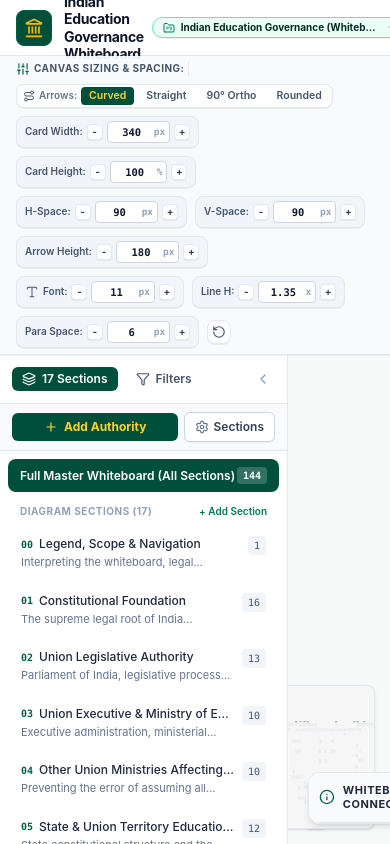
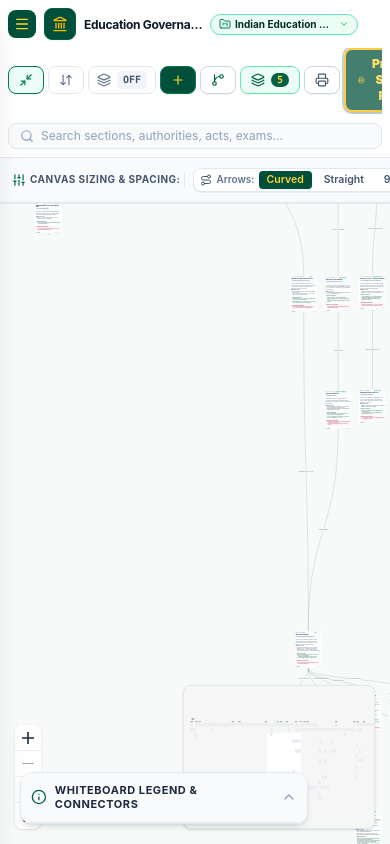
Before and after one commit to StavanSheth/Whiteboard, a React (Vite) app: page / in a window 390 px wide. Built offline with nearby package versions, Linux system fonts and the light colour scheme.

Commit message:
feat(responsive): add mobile-first responsive percentage drawer, dynamic node bounds, and touch-scroll controls

```diff
--- a/src/components/canvas/CustomAuthorityNode.tsx
+++ b/src/components/canvas/CustomAuthorityNode.tsx
@@ -95,6 +95,7 @@ export const CustomAuthorityNode = memo(({ data, selected }: { data: EducationNo
       }`}
       style={{
         width: `${width}px`,
+        maxWidth: '92vw',
         fontSize: `${fontSizePx}px`,
         lineHeight: lineHeightMult
       }}
--- a/src/components/canvas/CustomSectionNode.tsx
+++ b/src/components/canvas/CustomSectionNode.tsx
@@ -31,10 +31,10 @@ export const CustomSectionNode = memo(({ data, selected }: { data: EducationNode
     <div
       className={`relative rounded-xl border transition-all duration-200 cursor-pointer shadow-sm ${
         isRoot
-          ? 'bg-slate-900 text-white border-amber-500/80 p-5 w-[420px] ring-2 ring-amber-500/30'
+          ? 'bg-slate-900 text-white border-amber-500/80 p-5 w-[min(420px,94vw)] ring-2 ring-amber-500/30'
           : selected
-          ? 'bg-emerald-950 text-white border-emerald-500 p-4 w-[330px] ring-2 ring-emerald-500'
-          : 'bg-emerald-900 text-white border-emerald-800/80 hover:border-emerald-500 p-4 w-[330px]'
+          ? 'bg-emerald-950 text-white border-emerald-500 p-4 w-[min(330px,88vw)] ring-2 ring-emerald-500'
+          : 'bg-emerald-900 text-white border-emerald-800/80 hover:border-emerald-500 p-4 w-[min(330px,88vw)]'
       }`}
     >
       <Handle type="target" position={Position.Top} className="!bg-amber-400 !border-white !w-3 !h-3" />
--- a/src/components/details/DetailPanel.tsx
+++ b/src/components/details/DetailPanel.tsx
@@ -124,7 +124,7 @@ export function DetailPanel() {
 
   return (
     <aside
-      className={`fixed top-14 right-0 bottom-0 bg-white border-l border-slate-200 shadow-xl z-30 flex flex-col transition-all duration-300 ${
+      className={`fixed top-0 sm:top-14 right-0 bottom-0 bg-white border-l border-slate-200 shadow-2xl z-50 sm:z-30 flex flex-col transition-all duration-300 ${
         isDetailPanelExpanded ? 'w-full md:w-[760px]' : 'w-full md:w-[480px]'
       }`}
     >
--- a/src/components/navigation/SearchResults.tsx
+++ b/src/components/navigation/SearchResults.tsx
@@ -25,7 +25,7 @@ export function SearchResults() {
   if (!searchQuery.trim() || results.length === 0) return null;
 
   return (
-    <div className="absolute top-14 left-1/2 -translate-x-1/2 w-full max-w-lg bg-white rounded-xl shadow-xl border border-slate-200 z-40 overflow-hidden mt-1 animate-in fade-in duration-150">
+    <div className="absolute top-14 left-1/2 -translate-x-1/2 w-[94vw] max-w-lg bg-white rounded-xl shadow-xl border border-slate-200 z-40 overflow-hidden mt-1 animate-in fade-in duration-150">
       <div className="p-2.5 bg-slate-50 border-b border-slate-200 flex items-center justify-between text-[11px] text-slate-500 font-semibold uppercase tracking-wider">
         <span>Matching Authorities & Legal Provisions</span>
         <span>{results.length} results</span>
--- a/src/components/navigation/SectionSidebar.tsx
+++ b/src/components/navigation/SectionSidebar.tsx
@@ -15,6 +15,8 @@ export function SectionSidebar() {
   const [activeTab, setActiveTab] = useState<'sections' | 'filters'>('sections');
 
   const {
+    isSidebarOpen,
+    toggleSidebar,
     sections,
     focusSectionId,
     setFocusSection,
@@ -50,46 +52,68 @@ export function SectionSidebar() {
   ];
 
   return (
+    <>
+      {/* Mobile Backdrop Overlay */}
+      {isSidebarOpen && (
+        <div
+          onClick={() => toggleSidebar(false)}
+          className="fixed inset-0 bg-slate-900/40 backdrop-blur-xs z-30 md:hidden"
+        />
+      )}
+
       <aside
-      className={`h-full bg-white border-r border-slate-200 flex flex-col z-10 transition-all duration-200 ${
-        isCollapsed ? 'w-12' : 'w-72'
-      }`}
+        className={`fixed md:relative inset-y-0 left-0 z-40 md:z-10 h-full bg-white border-r border-slate-200 flex flex-col transition-all duration-200 shadow-xl md:shadow-none ${
+          isSidebarOpen
+            ? 'w-[85vw] max-w-xs translate-x-0'
+            : '-translate-x-full md:translate-x-0'
+        } ${isCollapsed ? 'md:w-12' : 'md:w-72'}`}
       >
         {/* Top Header of Sidebar */}
         <div className="p-3 border-b border-slate-200 flex items-center justify-between">
-        {!isCollapsed && (
-          <div className="flex items-center gap-2">
+          {(!isCollapsed || isSidebarOpen) && (
+            <div className="flex items-center gap-1.5 sm:gap-2">
               <button
                 onClick={() => setActiveTab('sections')}
-              className={`flex items-center gap-1.5 px-2.5 py-1 text-xs font-semibold rounded-md transition-colors ${
+                className={`flex items-center gap-1 sm:gap-1.5 px-2 sm:px-2.5 py-1 text-xs font-semibold rounded-md transition-colors ${
                   activeTab === 'sections'
                     ? 'bg-emerald-900 text-white'
                     : 'text-slate-600 hover:bg-slate-100'
                 }`}
               >
                 <Layers className="w-3.5 h-3.5" />
-              {sections.length} Sections
+                <span>{sections.length} Secs</span>
               </button>
               <button
                 onClick={() => setActiveTab('filters')}
-              className={`flex items-center gap-1.5 px-2.5 py-1 text-xs font-semibold rounded-md transition-colors ${
+                className={`flex items-center gap-1 sm:gap-1.5 px-2 sm:px-2.5 py-1 text-xs font-semibold rounded-md transition-colors ${
                   activeTab === 'filters'
                     ? 'bg-emerald-900 text-white'
                     : 'text-slate-600 hover:bg-slate-100'
                 }`}
               >
                 <Filter className="w-3.5 h-3.5" />
-              Filters
+                <span>Filters</span>
               </button>
             </div>
           )}
+          <div className="flex items-center gap-1 ml-auto">
+            {/* Mobile close button */}
+            <button
+              onClick={() => toggleSidebar(false)}
+              className="p-1 rounded-md text-slate-500 hover:text-slate-800 hover:bg-slate-100 md:hidden"
+              title="Close sidebar"
+            >
+              <ChevronLeft className="w-5 h-5" />
+            </button>
+            {/* Desktop collapse toggle */}
             <button
               onClick={() => setIsCollapsed(!isCollapsed)}
-          className="p-1 rounded-md text-slate-400 hover:text-slate-700 hover:bg-slate-100 transition-colors ml-auto"
+              className="hidden md:block p-1 rounded-md text-slate-400 hover:text-slate-700 hover:bg-slate-100 transition-colors"
               title={isCollapsed ? 'Expand sidebar' : 'Collapse sidebar'}
             >
               {isCollapsed ? <ChevronRight className="w-4 h-4" /> : <ChevronLeft className="w-4 h-4" />}
             </button>
+          </div>
         </div>
 
       {/* Action Buttons: Add Node & Manage Sections */}
@@ -273,5 +297,6 @@ export function SectionSidebar() {
         )}
       </div>
     </aside>
+    </>
   );
 }
--- a/src/components/navigation/TopToolbar.tsx
+++ b/src/components/navigation/TopToolbar.tsx
@@ -24,7 +24,8 @@ import {
   FolderKanban,
   ChevronDown,
   Plus,
-  GitBranch
+  GitBranch,
+  Menu
 } from 'lucide-react';
 
 export function TopToolbar() {
@@ -73,6 +74,7 @@ export function TopToolbar() {
     confirmDiscardAction,
     selectNode,
     toggleDetailPanel,
+    toggleSidebar,
     openModal,
     resetAll
   } = useWhiteboardStore();
@@ -97,43 +99,51 @@ export function TopToolbar() {
   return (
     <div className="flex flex-col z-20 flex-shrink-0 shadow-2xs">
       {/* Primary Top Header */}
-      <header className="h-14 bg-white border-b border-slate-200 px-4 flex items-center justify-between gap-4">
-        {/* Left: Branding & Core Stats */}
-        <div className="flex items-center gap-3">
-          <div className="w-9 h-9 rounded-lg bg-emerald-900 text-amber-400 flex items-center justify-center flex-shrink-0 shadow-xs border border-emerald-800">
-            <Landmark className="w-5 h-5" />
+      <header className="min-h-14 bg-white border-b border-slate-200 px-2 sm:px-4 py-2 sm:py-0 flex flex-wrap items-center justify-between gap-2 sm:gap-4">
+        {/* Left: Mobile Menu + Branding & Core Stats */}
+        <div className="flex items-center gap-2 sm:gap-3 min-w-0">
+          <button
+            onClick={() => toggleSidebar()}
+            className="md:hidden p-1.5 rounded-lg bg-emerald-900 text-amber-300 hover:bg-emerald-800 transition-colors flex items-center justify-center flex-shrink-0 cursor-pointer shadow-xs"
+            title="Open Sections and Outline Sidebar"
+          >
+            <Menu className="w-4 h-4" />
+          </button>
+
+          <div className="w-8 h-8 sm:w-9 sm:h-9 rounded-lg bg-emerald-900 text-amber-400 flex items-center justify-center flex-shrink-0 shadow-xs border border-emerald-800">
+            <Landmark className="w-4 h-4 sm:w-5 sm:h-5" />
           </div>
-          <div>
-            <div className="flex items-center gap-2">
-              <h1 className="text-sm font-bold text-slate-900 tracking-tight leading-tight">
-                Indian Education Governance Whiteboard
+          <div className="min-w-0">
+            <div className="flex items-center gap-1.5 sm:gap-2">
+              <h1 className="text-xs sm:text-sm font-bold text-slate-900 tracking-tight leading-tight truncate max-w-[120px] sm:max-w-none">
+                Education Governance
               </h1>
               <button
                 onClick={() => openModal('projects')}
-                className="flex items-center gap-1.5 px-2.5 py-0.5 rounded-full bg-emerald-50 hover:bg-emerald-100/90 text-emerald-950 border border-emerald-300 text-[10px] font-bold transition-all cursor-pointer shadow-2xs group"
+                className="flex items-center gap-1 sm:gap-1.5 px-2 py-0.5 rounded-full bg-emerald-50 hover:bg-emerald-100/90 text-emerald-950 border border-emerald-300 text-[10px] font-bold transition-all cursor-pointer shadow-2xs group flex-shrink-0"
                 title="Click to switch or manage diagrams / projects"
               >
                 <FolderKanban className="w-3 h-3 text-emerald-700" />
-                <span className="max-w-[200px] truncate">{currentProjectName}</span>
+                <span className="max-w-[100px] sm:max-w-[200px] truncate">{currentProjectName}</span>
                 <ChevronDown className="w-2.5 h-2.5 text-emerald-600 group-hover:translate-y-0.5 transition-transform" />
               </button>
             </div>
-            <p className="text-[11px] text-slate-500 hidden sm:block">
+            <p className="text-[10px] sm:text-[11px] text-slate-500 hidden xl:block">
               Authorities, Legal Powers, Standards, Examinations & Oversight
             </p>
           </div>
         </div>
 
         {/* Center: Global Search Bar */}
-        <div className="flex-1 max-w-md relative">
+        <div className="w-full sm:w-auto flex-1 max-w-full sm:max-w-xs md:max-w-md relative order-3 sm:order-2">
           <div className="relative">
-            <Search className="w-4 h-4 text-slate-400 absolute left-3 top-1/2 -translate-y-1/2" />
+            <Search className="w-3.5 h-3.5 sm:w-4 sm:h-4 text-slate-400 absolute left-3 top-1/2 -translate-y-1/2" />
             <input
               type="text"
               value={searchQuery}
               onChange={(e) => setSearchQuery(e.target.value)}
-              placeholder="Search 16 sections, authorities (UGC, NTA, NMC), acts, exams..."
-              className="w-full pl-9 pr-3 py-1.5 text-xs rounded-lg border border-slate-200 bg-slate-50 focus:bg-white focus:outline-hidden focus:ring-2 focus:ring-emerald-700/30 focus:border-emerald-700 transition-all placeholder:text-slate-400 text-slate-800"
+              placeholder="Search sections, authorities, acts, exams..."
+              className="w-full pl-8 sm:pl-9 pr-3 py-1 text-xs rounded-lg border border-slate-200 bg-slate-50 focus:bg-white focus:outline-hidden focus:ring-2 focus:ring-emerald-700/30 focus:border-emerald-700 transition-all placeholder:text-slate-400 text-slate-800"
             />
             {searchQuery && (
               <button
@@ -147,7 +157,7 @@ export function TopToolbar() {
         </div>
 
         {/* Right: Key Action Buttons */}
-        <div className="flex items-center gap-1.5">
+        <div className="flex items-center gap-1 sm:gap-1.5 overflow-x-auto max-w-full pb-0.5 sm:pb-0 scrollbar-none order-2 sm:order-3">
           {/* Node View Mode Toggle (Compact vs Full Dossier) */}
           <button
             onClick={() => setNodeViewMode(nodeViewMode === 'full' ? 'compact' : 'full')}
@@ -336,9 +346,9 @@ export function TopToolbar() {
       </header>
 
       {/* Secondary Bar: Normal View Sizing, Spacing & Arrow Styling Engine */}
-      <div className="bg-slate-50/95 border-b border-slate-200 px-4 py-1.5 flex flex-wrap items-center justify-between gap-2 text-xs">
-        <div className="flex flex-wrap items-center gap-2">
-          <div className="flex items-center gap-1 text-[10px] font-bold uppercase tracking-wider text-slate-600 pr-1 border-r border-slate-200">
+      <div className="bg-slate-50/95 border-b border-slate-200 px-3 sm:px-4 py-1.5 flex items-center justify-between gap-2 text-xs overflow-x-auto scrollbar-thin w-full">
+        <div className="flex items-center gap-2 flex-shrink-0">
+          <div className="flex items-center gap-1 text-[10px] font-bold uppercase tracking-wider text-slate-600 pr-1 border-r border-slate-200 flex-shrink-0">
             <Sliders className="w-3.5 h-3.5 text-emerald-800" />
             <span>Canvas Sizing &amp; Spacing:</span>
           </div>
--- a/src/store/whiteboardStore.ts
+++ b/src/store/whiteboardStore.ts
@@ -69,6 +69,8 @@ export interface WhiteboardState {
 
   isDetailPanelOpen: boolean;
   isDetailPanelExpanded: boolean;
+  isSidebarOpen: boolean;
+  toggleSidebar: (open?: boolean) => void;
 
   activeModal: 'matrix' | 'audit' | 'sources' | 'export' | 'pdf-print' | 'projects' | 'add-node' | 'add-relationship' | 'add-section' | null;
   relationshipDraft: { sourceNodeId?: string; targetNodeId?: string };
@@ -257,6 +259,7 @@ export const useWhiteboardStore = create<WhiteboardState>((set, get) => ({
 
   isDetailPanelOpen: false,
   isDetailPanelExpanded: false,
+  isSidebarOpen: false,
 
   activeModal: null,
   relationshipDraft: {},
@@ -767,6 +770,11 @@ export const useWhiteboardStore = create<WhiteboardState>((set, get) => ({
       isDetailPanelExpanded: !state.isDetailPanelExpanded
     })),
 
+  toggleSidebar: (open) =>
+    set((state) => ({
+      isSidebarOpen: open !== undefined ? open : !state.isSidebarOpen
+    })),
+
   updateNode: (nodeId: string, partial: Partial<EducationNode>) => {
     const curProjId = get().currentProjectId;
     updateNodeApi(nodeId, partial, curProjId).catch(() => {});
```
Lines whose indentation alone changed are shown as unchanged.
